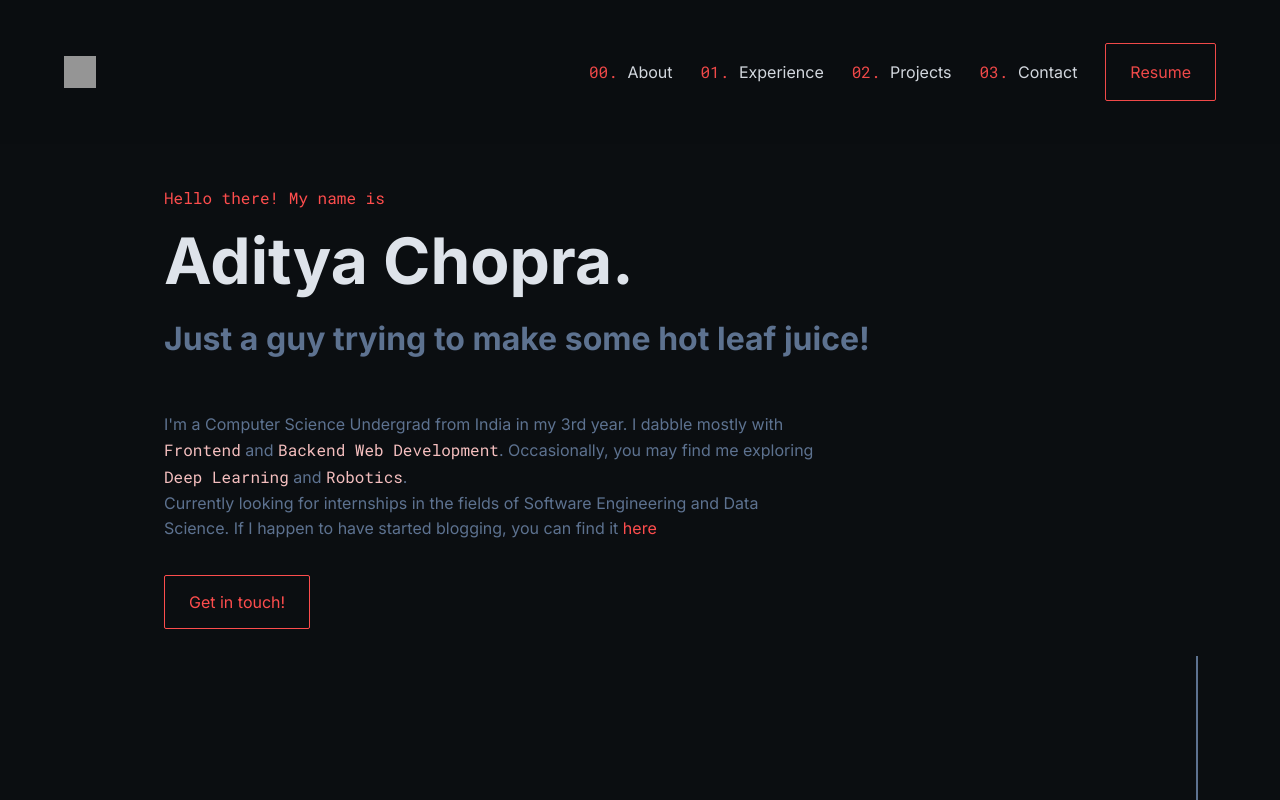
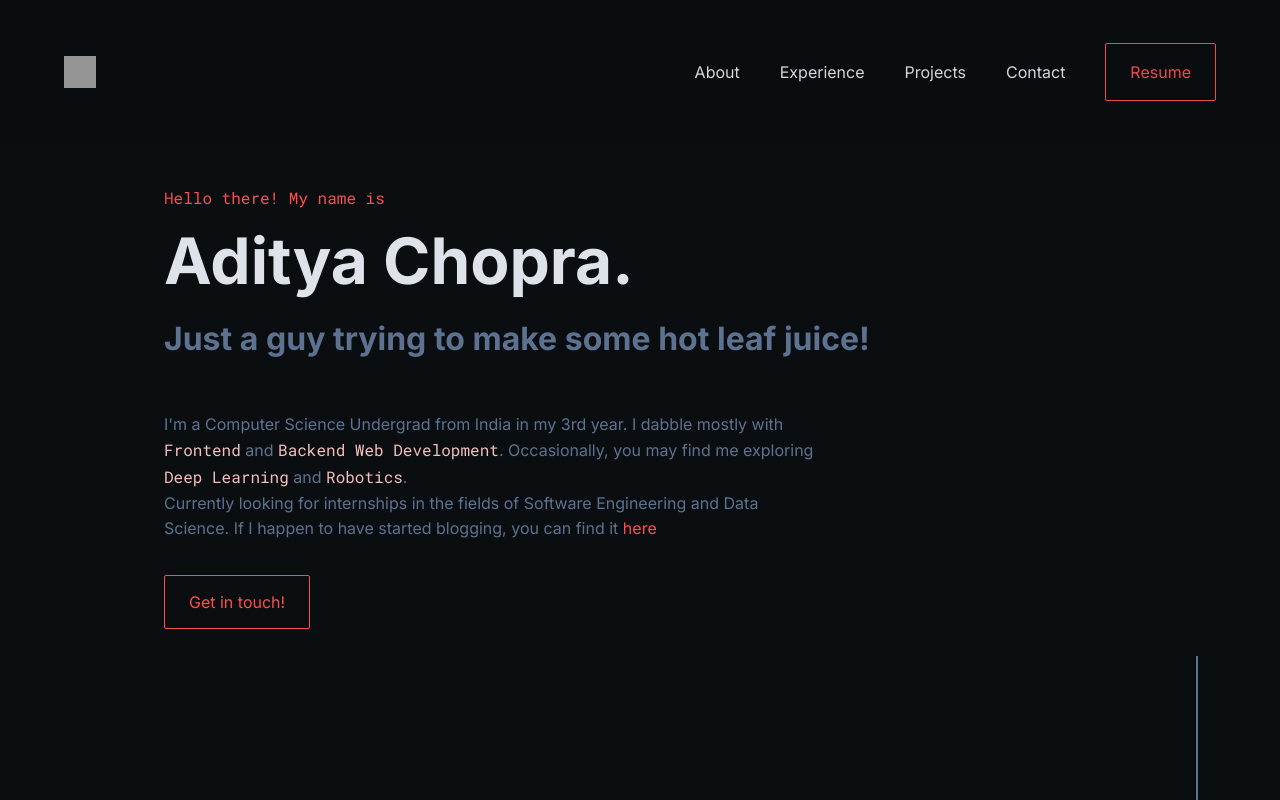
Before and after one commit to adeecc/adeecc.github.io, a Next.js app: page / in a window 1280 px wide. Shown: the top 800 px of the page. Built offline with nearby package versions, Linux system fonts and the light colour scheme; grey boxes are pictures that could not be loaded; some icons are missing.

Commit message:
Consistent Appearance

```diff
--- a/src/components/NavBar.tsx
+++ b/src/components/NavBar.tsx
@@ -1,4 +1,4 @@
-import React, { Fragment } from 'react';
+import React, { Fragment, useContext } from 'react';
 import Link from 'next/link';
 import { Disclosure, Transition } from '@headlessui/react';
 import { MenuIcon, XIcon } from '@heroicons/react/outline';
@@ -24,13 +24,8 @@ interface NavLinkProps extends NavItem {
 const NavLink: React.FC<NavLinkProps> = ({ name, href, index }) => {
   return (
     <Link key={name} href={href}>
-      <a>
-        <div className='font-mono text-accent-900 inline'>
-          {String(index).padStart(2, '0') + '. '}
-        </div>
-        <div className='text-primary-100 hover:text-accent-800 inline'>
-          {name}
-        </div>
+      <a className='inline-flex text-primary-100 hover:text-accent-800 transition-colors transition-duration-50 ease-in'>
+        {name}
       </a>
     </Link>
   );
@@ -44,7 +39,7 @@ const NavBar = () => {
           {/* Main Navbar Starts */}
           <nav className='fixed bg-primary-900 opacity-95 inset-0 z-40 w-full h-24 sm:h-36 px-8 sm:px-16'>
             {/* Container for navbar elements */}
-            <div className='flex justify-between h-full items-center'>
+            <div className='flex justify-between h-full items-center gap-x-5'>
               {/* Logo */}
               <div className='inline-flex'>
                 <img
@@ -55,7 +50,7 @@ const NavBar = () => {
               </div>
               {/* Nav Links for Big Screens */}
               <div className='hidden sm:block'>
-                <div className='flex gap-x-7 items-center'>
+                <div className='flex gap-x-5 md:gap-x-10 items-center'>
                   {navigation.map((item: NavItem, index) => (
                     <NavLink
                       key={item.name}
@@ -94,7 +89,7 @@ const NavBar = () => {
                   leaveFrom='opacity-100 filter'
                   leaveTo='opacity-0 filter-none'
                 >
-                  {/* Overloay */}
+                  {/* Overlay */}
                   <div className='absolute inset-0 bg-black bg-opacity-75 backdrop-blur-lg'></div>
                 </Transition.Child>
 
@@ -107,7 +102,7 @@ const NavBar = () => {
                   leaveFrom='translate-x-0'
                   leaveTo='translate-x-full'
                 >
-                  <div className='relative bg-primary-900 ml-24 h-full opacity-75 firefox:opacity-95'>
+                  <div className='relative bg-primary-900 h-full opacity-75 firefox:opacity-95'>
                     <div className='flex flex-col h-full gap-y-10 justify-center items-center'>
                       {navigation.map((item: NavItem, index) => (
                         <NavLink
```
